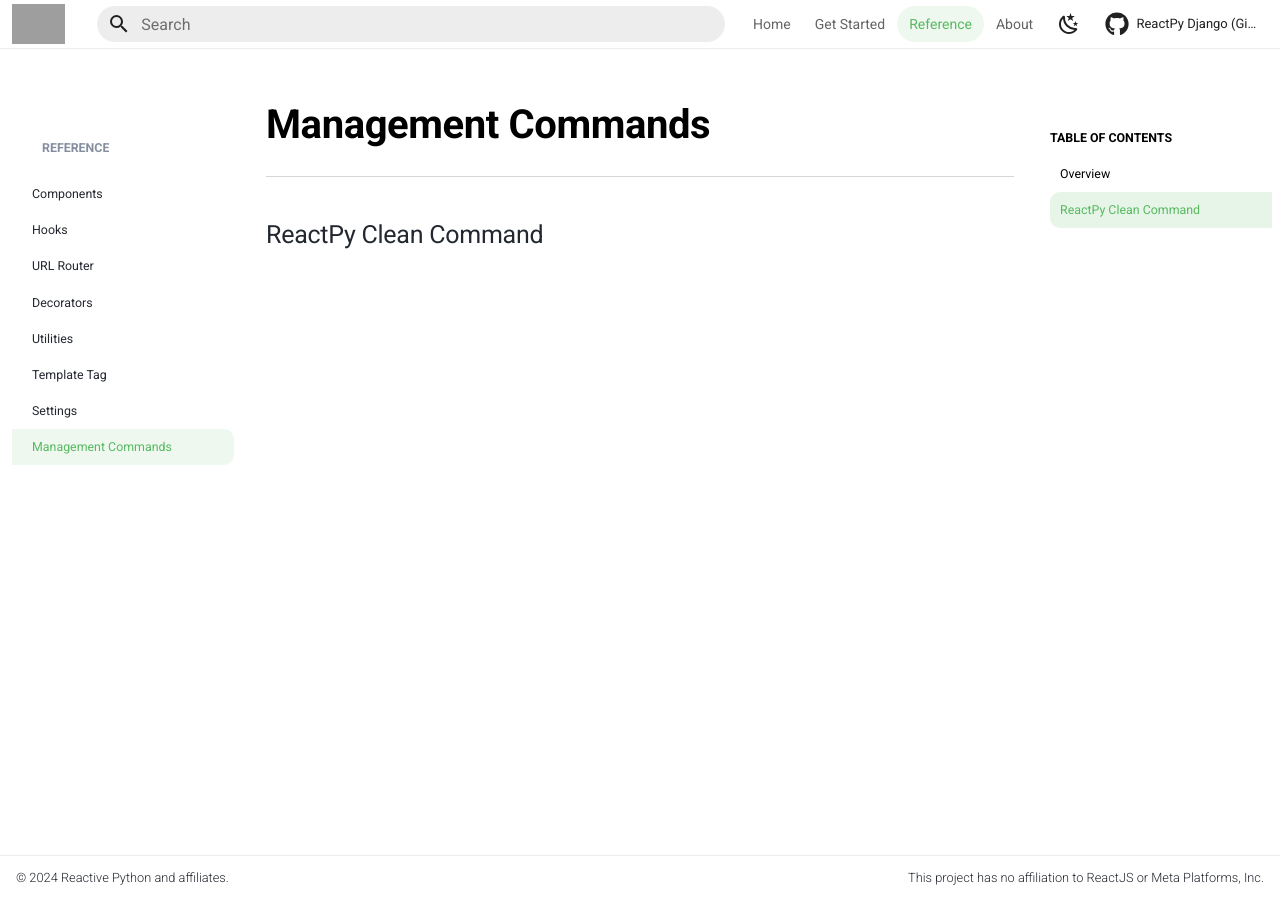
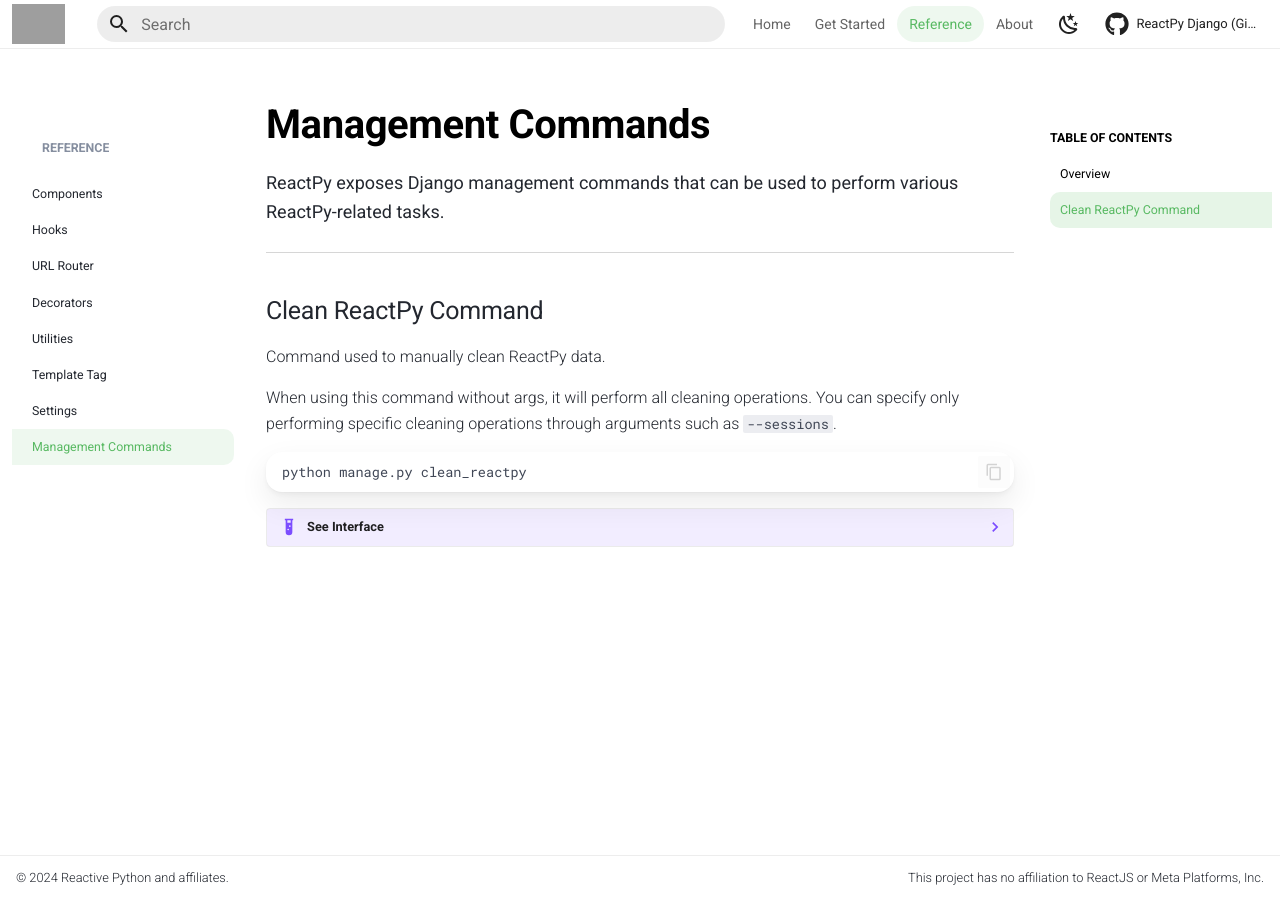
Before and after one commit to reactive-python/reactpy-django, an MkDocs documentation site: the page built from docs/src/reference/management-commands.md, in a window 1280 px wide. Built offline with MkDocs 1.6.1 and Material for MkDocs 9.7.7, drawn with Linux system fonts in a browser that asks for light colours; comment, search, counter and statistics services are not loaded; the version menu is left out; grey boxes are pictures that could not be loaded.

Commit message:
management command docs

````diff
--- a/docs/src/reference/management-commands.md
+++ b/docs/src/reference/management-commands.md
@@ -1,9 +1,23 @@
 ## Overview
 
 <p class="intro" markdown>
+
+ReactPy exposes Django management commands that can be used to perform various ReactPy-related tasks.
 
 </p>
 
 ---
 
-## ReactPy Clean Command
+## Clean ReactPy Command
+
+Command used to manually clean ReactPy data.
+
+When using this command without args, it will perform all cleaning operations. You can specify only performing specific cleaning operations through arguments such as `--sessions`.
+
+```bash linenums="0"
+python manage.py clean_reactpy
+```
+
+??? example "See Interface"
+
+    Type `python manage.py clean_reactpy --help` to see the available options.
````
Also changed, not shown: 2 other files.
